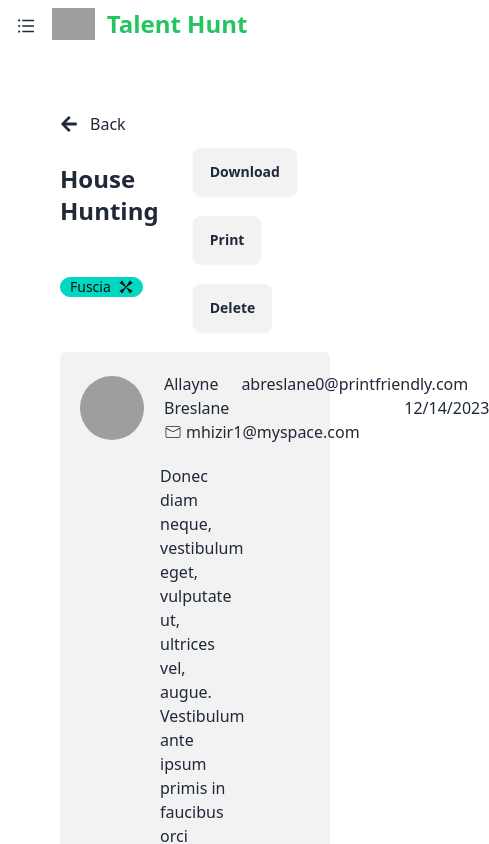
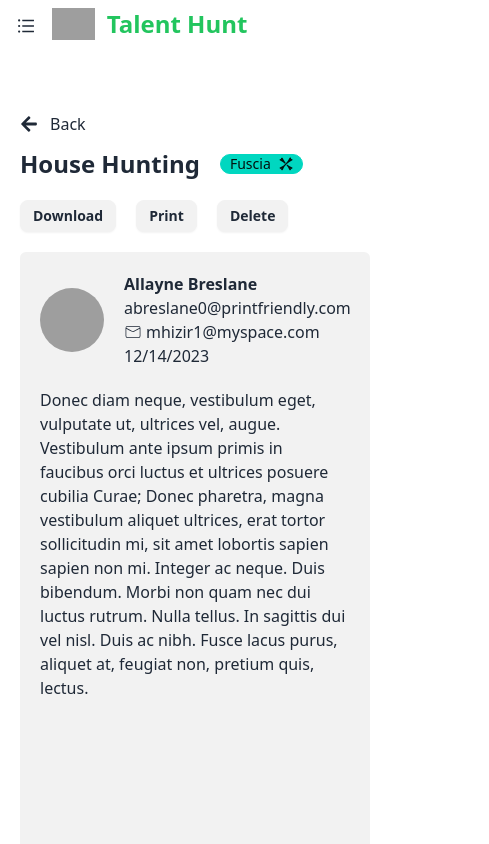
Before and after one commit to mdshahadat12/SwiftInbox-Client, a React (Vite) app: page /inbox/1 in a window 390 px wide. Shown: the top 844 px of the page, 489 px wide, since content can reach past the window. Built offline with nearby package versions, Linux system fonts and the light colour scheme; grey boxes are pictures that could not be loaded.

Commit message:
Added pallabs inboxdetails part

```diff
--- a/src/Page/InboxDetails.jsx
+++ b/src/Page/InboxDetails.jsx
@@ -7,6 +7,7 @@ import { Link, useParams } from "react-router-dom";
 const InboxDetails = () => {
   const { id } = useParams();
   const [emailData, setEmailData] = useState([]);
+  const currentData = emailData[parseInt(id) - 1];
 
   useEffect(() => {
     fetch("/emailData.json")
@@ -15,33 +16,33 @@ const InboxDetails = () => {
   }, []);
 
   return (
-    <div className="pt-10 px-10">
+    <div className="pt-10 lg:px-10">
       <Link to="/">
         <button className="mb-3 flex items-center">
           <FaArrowLeft className="text-lg mr-3" /> Back
         </button>
       </Link>
       {/* email subject here */}
-      <section className="flex justify-between mb-5">
+      <section className="lg:flex justify-between mb-5">
         <div className="flex items-center gap-5 flex-wrap mb-5">
           <h1 title="Subject" className="text-2xl font-semibold ">
-            {emailData[parseInt(id) - 1]?.subject}
+            {currentData?.subject}
           </h1>
           <div className="badge badge-accent gap-2">
-            {emailData[parseInt(id) - 1]?.label}
+            {currentData?.label}
             <GiCrossedBones></GiCrossedBones>
           </div>
         </div>
         <div className="flex items-center gap-5 flex-wrap">
-          <button className="btn">Download</button>
-          <button className="btn ">Print</button>
-          <button className="btn">Delete</button>
+          <button className="btn btn-sm lg:btn-md">Download</button>
+          <button className="btn btn-sm lg:btn-md">Print</button>
+          <button className="btn btn-sm lg:btn-md">Delete</button>
         </div>
       </section>
 
       {/* email description here  */}
       <section className="bg-base-200 p-5 rounded-md min-h-[calc(100vh-160px)] ">
-        <div className="flex items-center justify-between mb-5">
+        <div className="lg:flex items-center justify-between mb-5">
           <div className="flex items-center">
             <img
               src="https://i.pravatar.cc/500?img=32"
@@ -50,9 +51,9 @@ const InboxDetails = () => {
             />
             <div>
               {/* user info */}
-              <div className="flex">
-                <p className="mr-3">{emailData[parseInt(id) - 1]?.name}</p>
-                <p className="">{emailData[parseInt(id) - 1]?.email}</p>
+              <div className="lg:flex">
+                <p className="lg:mr-3 font-bold">{currentData?.name}</p>
+                <p className="font-medium">{currentData?.email}</p>
               </div>
 
               {/* sender mail  */}
@@ -60,17 +61,17 @@ const InboxDetails = () => {
                 <CiMail className="text-lg" />
                 {emailData[1]?.email}
               </p>
+              <p className="">{currentData?.time}</p>
             </div>
-          </div>
-
-          {/* date */}
-          <div className="text-end">
-            <p className="">{emailData[parseInt(id) - 1]?.time}</p>
+            {/* date */}
+            {/* <div className="lg:text-end">
+              <p className="">{currentData?.time}</p>
+            </div> */}
           </div>
 
           {/* email info */}
         </div>
-        <p className="px-20">{emailData[parseInt(id) - 1]?.description}</p>
+        <p className="lg:px-5 xl:px-20">{currentData?.description}</p>
       </section>
     </div>
   );
```
